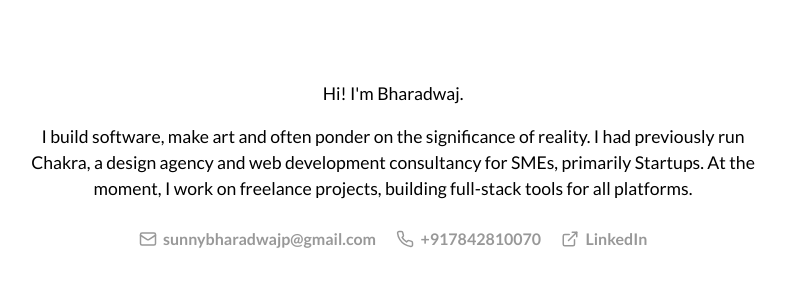
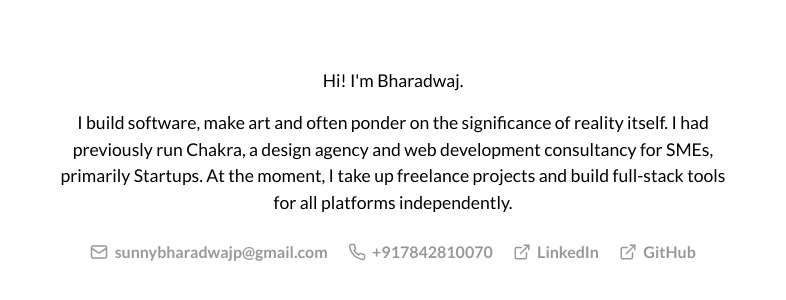
Before and after one commit to sunnybharadwajp/portfolio, a Next.js app: page / in a window 1280 px wide. Shown: the part 230-530 px from the top of the page, without its empty margins (247-1033 px from the left). Built offline with nearby package versions, Linux system fonts and the light colour scheme.

Commit message:
updated social links and formatting

```diff
--- a/src/app/globals.scss
+++ b/src/app/globals.scss
@@ -44,7 +44,7 @@ html {
   justify-content: center;
   .content-wrapper {
     text-align: center;
-    max-width: 760px;
+    max-width: 700px;
     margin: 0 auto;
     padding: 2rem 1rem;
   }
@@ -67,12 +67,28 @@ html {
   text-decoration: underline;
 }
 
+.social-links-section {
+  display: flex;
+  flex-direction: column;
+  gap: 0.75rem;
+  align-items: center;
+  justify-content: center;
+
+  @media (min-width: 640px) {
+    flex-direction: row;
+    gap: 1.25rem;
+  }
+}
+
 .social-link {
+  width: 100%;
+  text-align: center;
+  display: flex;
+  justify-content: center;
   color: var(--color-text);
   font-size: 1rem;
   font-weight: 600;
   padding: 0.5rem 0;
-  display: flex;
   gap: 0.4rem;
   align-items: center;
   opacity: 0.4;
@@ -80,6 +96,10 @@ html {
 
   &:hover {
     opacity: 1;
+  }
+
+  @media (min-width: 640px) {
+    width: auto;
   }
 }
 
--- a/src/app/page.tsx
+++ b/src/app/page.tsx
@@ -8,10 +8,10 @@ export default function Home() {
         <p>Hi! I&apos;m Bharadwaj.</p>
         <p>
           I build software, make art and often ponder on the significance of
-          reality. I had previously run Chakra, a design agency and web
+          reality itself. I had previously run Chakra, a design agency and web
           development consultancy for SMEs, primarily Startups. At the moment, I
-          work on freelance projects, building full-stack tools for all
-          platforms.
+          take up freelance projects and build full-stack tools for all
+          platforms independently.
         </p>
         <Socials />
       </div>
--- a/src/components/SocialLinks.tsx
+++ b/src/components/SocialLinks.tsx
@@ -4,28 +4,26 @@ import { ExternalLink, Mail, Phone } from 'lucide-react';
 
 export default function Socials() {
   return (
-    <section className="flex flex-col sm:flex-row gap-3 sm:gap-5 items-center justify-center">
-      <Link
-        href="mailto:sunnybharadwajp@gmail.com"
-        className="social-link w-full sm:w-auto text-center flex justify-center"
-      >
+    <section className="social-links-section">
+      <Link href="mailto:sunnybharadwajp@gmail.com" className="social-link">
         <Mail size={18} />
         sunnybharadwajp@gmail.com
       </Link>
-      <Link
-        href="tel:+917842810070"
-        className="social-link w-full sm:w-auto text-center flex justify-center"
-      >
+      <Link href="tel:+917842810070" className="social-link">
         <Phone size={18} />
         +917842810070
       </Link>
       <Link
-        href="https://twitter.com/"
-        className="social-link w-full sm:w-auto text-center flex justify-center"
+        href="https://www.linkedin.com/in/sunnybharadwaj/"
+        className="social-link"
       >
         <ExternalLink size={18} />
         LinkedIn
       </Link>
+      <Link href="https://github.com/sunnybharadwajp" className="social-link">
+        <ExternalLink size={18} />
+        GitHub
+      </Link>
     </section>
   );
 }
```
Also changed, not shown: 2 other files (tests, documents, lock files or other folders).
